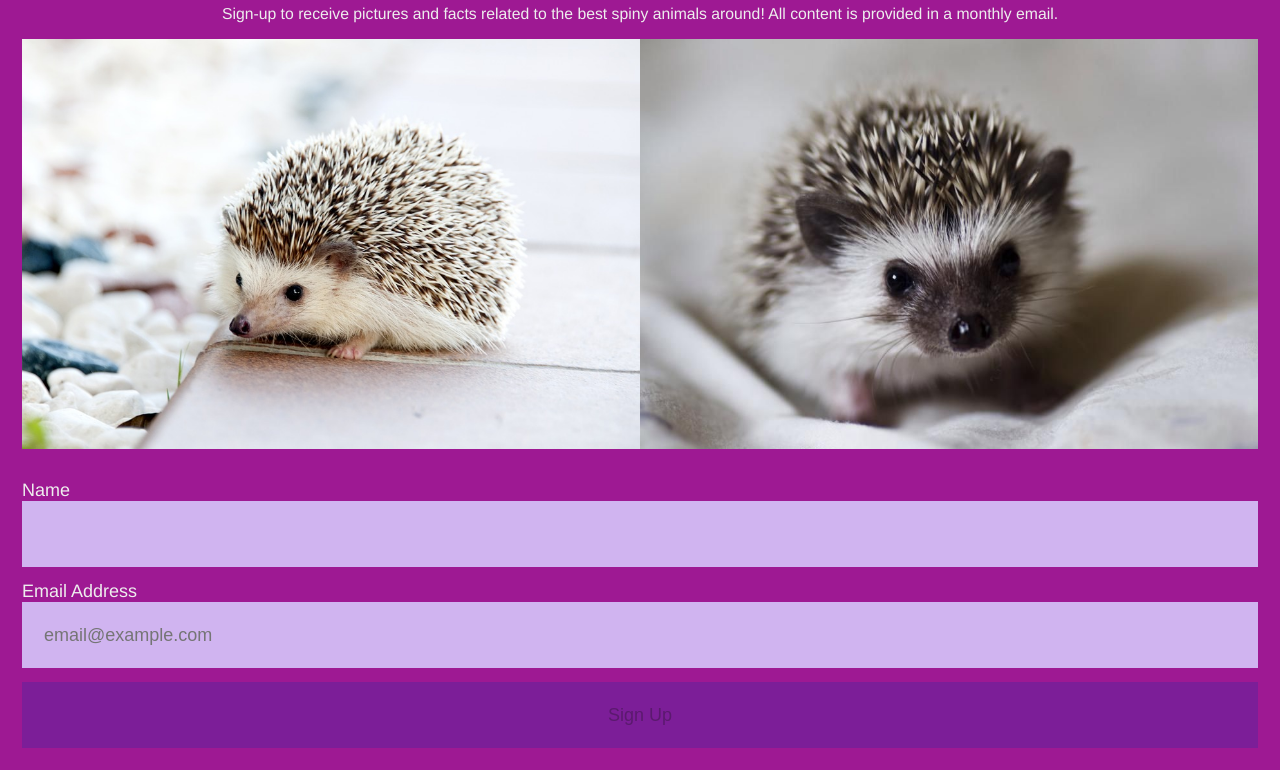
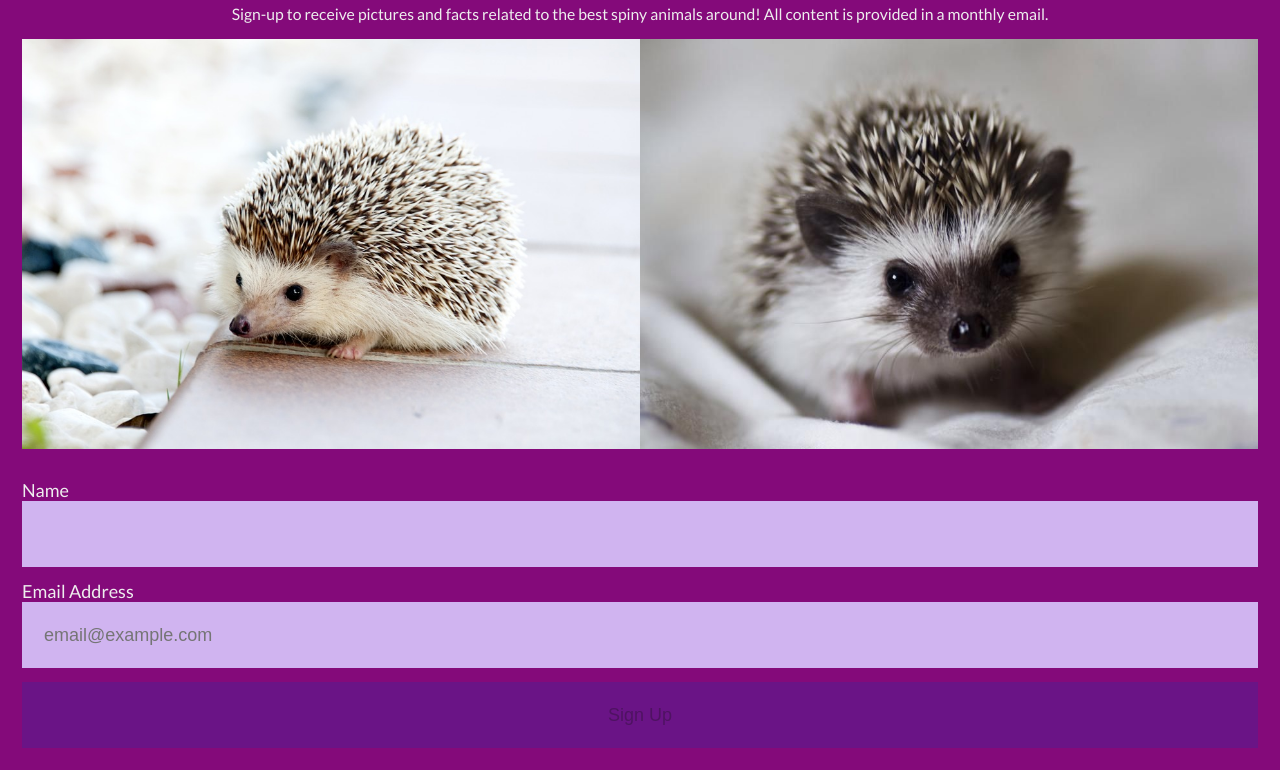
Before and after one commit to smartinez78/project-one-hci, a plain HTML site: page index.html in a window 1280 px wide. Shown: the part 82-852 px from the top of the page. Drawn offline with Linux system fonts and the light colour scheme.

Commit message:
Change html font and background-color.

```diff
--- a/assets/css/screen.css
+++ b/assets/css/screen.css
@@ -1,3 +1,4 @@
+@import url('https://fonts.googleapis.com/css?family=Lato');
 /* http://meyerweb.com/eric/tools/css/reset/
    v2.0 | 20110126
    License: none (public domain)
@@ -11,12 +12,12 @@ a,abbr,acronym,address,applet,article,aside,audio,b,big,blockquote,body,canvas,c
 /*-----Base Styles (element selectors; color, typography)-----*/
 /*-----Paletton URL: http://paletton.com/#uid=54v0u0kiCFn8GVde7NVmtwSqXtg-----*/
 html {
-  font-family: Helvetica, Arial, sans-serif;
+  font-family: 'Lato', Arial, sans-serif;
   font-size: 1.125em; /* 18px / 16px = 1.125em */
   line-height: 1.2222222222222em; /* 22px / 18 px = 1.2222222222222em */
   padding: 1.2222222222em; /* 22 / 18 = 1.2222222222 */
   color: #EEE;
-  background-color: #9E1993;
+  background-color: #840A7A;
 }
 
 h1 {
```
